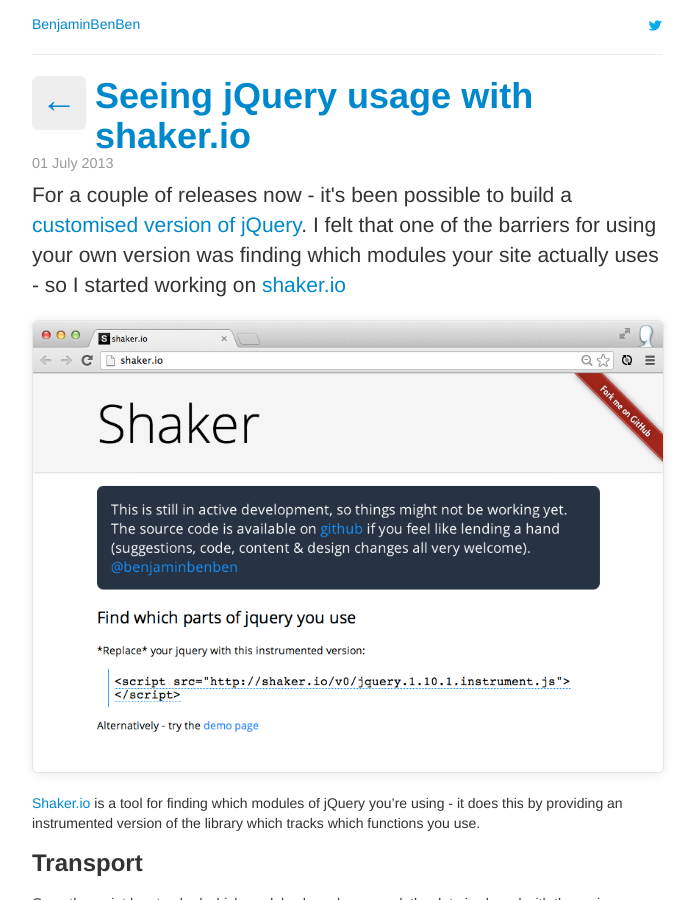
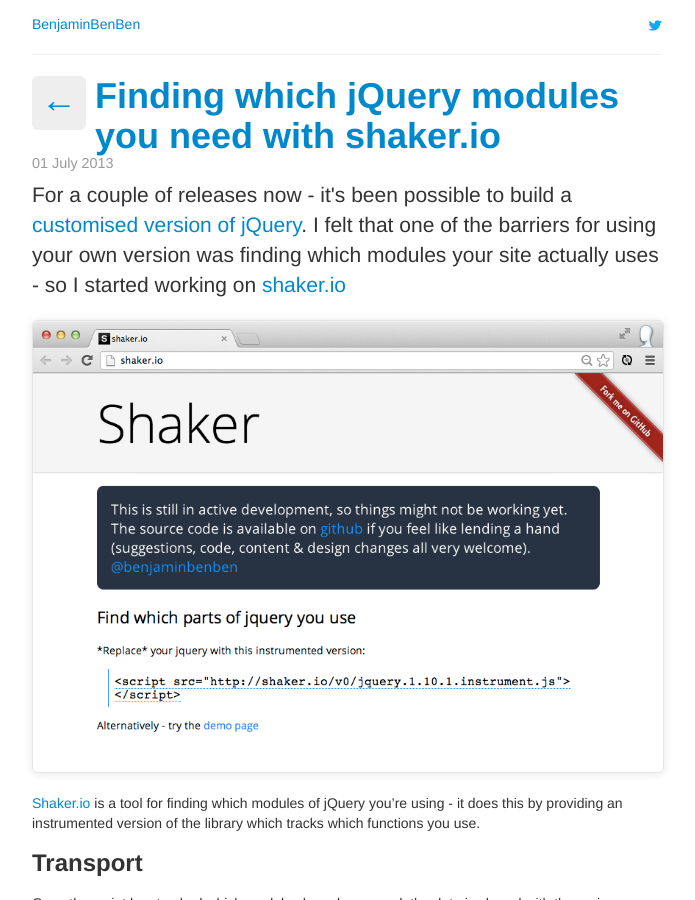
Before and after one commit to benfoxall/benfoxall.github.com, a Jekyll site: the page built from _posts/2013-07-01-shaker.md, in a window 1280 px wide and 900 px high. Shown: the whole window, without its empty margins (293-988 px from the left). Built offline with Jekyll 4.4.1, drawn with Linux system fonts in a browser that asks for light colours; comment, search, counter and statistics services are not loaded.

Commit message:
Update 2013-07-01-shaker.md

```diff
--- a/_posts/2013-07-01-shaker.md
+++ b/_posts/2013-07-01-shaker.md
@@ -1,6 +1,6 @@
 ---
 layout: post
-title: Seeing jQuery usage with shaker.io
+title: Finding which jQuery modules you need with shaker.io
 ---
 
 <p class="lead">For a couple of releases now - it's been possible to build a <a href="https://github.com/jquery/jquery#how-to-build-your-own-jquery">customised version of jQuery</a>.  I felt that one of the barriers for using your own version was finding which modules your site actually uses - so I started working on <a href="http://shaker.io">shaker.io</a></p>
```
